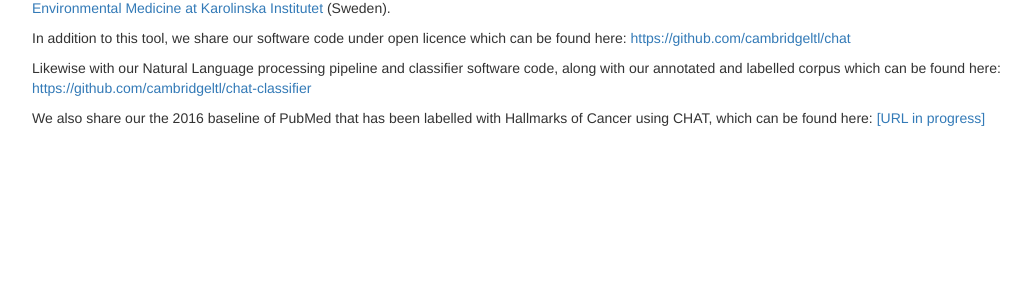
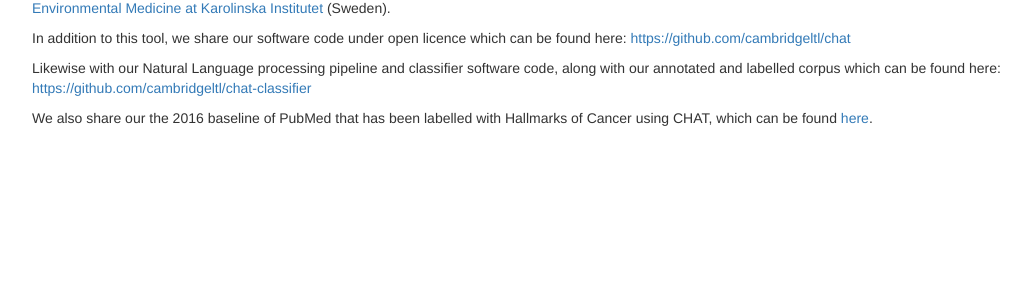
Before and after one commit to cambridgeltl/chat, a Flask app: page /about in a window 1280 px wide. Shown: the part 229-531 px from the top of the page, without its empty margins (38-1069 px from the left). Run offline with Flask 2, Linux system fonts and the light colour scheme; parts of the project's set-up code (start-up, migrations or seed data) failed here and were passed over; some libraries are stand-ins or nearby versions.

Commit message:
Fill in data URL

```diff
--- a/chat/templates/about.html
+++ b/chat/templates/about.html
@@ -9,6 +9,6 @@
 
 <p>Likewise with our Natural Language processing pipeline and classifier software code, along with our annotated and labelled corpus which can be found here: <a href="https://github.com/cambridgeltl/chat-classifier">https://github.com/cambridgeltl/chat-classifier</a> </p>
 
-<p>We also share our the 2016 baseline of PubMed that has been labelled with Hallmarks of Cancer using CHAT, which can be found here: <a href="http://ltl.mml.cam.ac.uk/">[URL in progress]</a></p>
+<p>We also share our the 2016 baseline of PubMed that has been labelled with Hallmarks of Cancer using CHAT, which can be found <a href="http://chat.lionproject.net/static/pubmed2016_annotated_with_hallmarks.tar.gz">here</a>.</p>
 
 {% endblock %}
```
